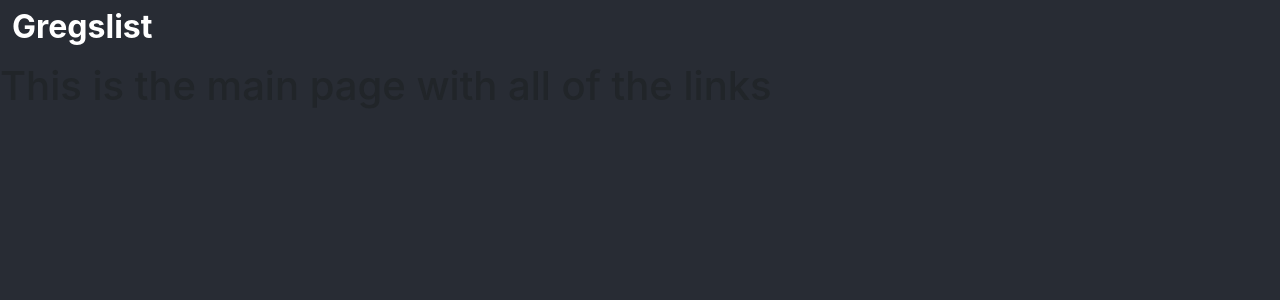
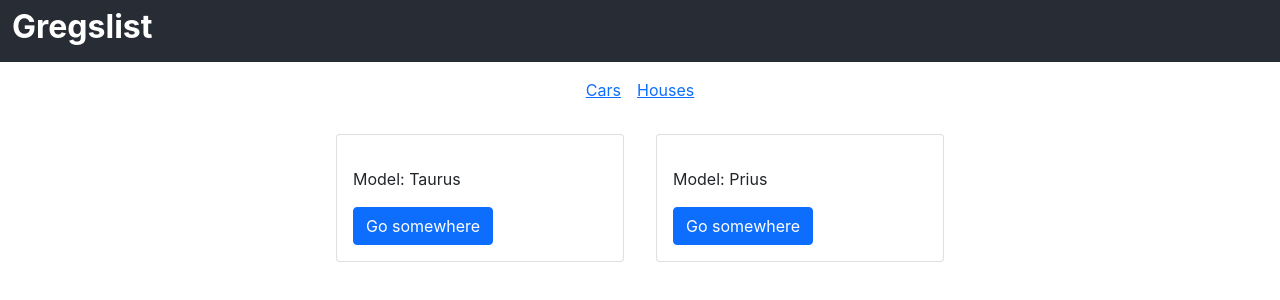
Before and after one commit to christopherfelt/gregslist-react-amplify, a React (Create React App) app: page /cars in a window 1280 px wide. Shown: the top 300 px of the page. Built offline with nearby package versions, Linux system fonts and the light colour scheme.

Commit message:
added cars page

```diff
--- a/src/App.css
+++ b/src/App.css
@@ -1,6 +1,3 @@
-
-
-
 .navbar {
   background-color: #282c34;
 }
--- a/src/App.js
+++ b/src/App.js
@@ -1,21 +1,34 @@
-import {Navbar, Container, Nav, NavDropdown} from "react-bootstrap"
+import {Container, Row, Col} from "react-bootstrap"
 import { BrowserRouter as Router, Switch, Route, Link } from "react-router-dom";
 
+import NavBar from "./components/NavBar";
+import Cars from './components/Cars'
+
 import "bootstrap/dist/css/bootstrap.css";
-
 import './App.css';
-import Main from './components/Main'
 
 function App() {
   return (
-    <div className="background">
-      <Navbar className="navbar" expand="lg" >
-        <Container fluid>
-          <h1 className="brand">Gregslist</h1>
-        </Container>
-      </Navbar>
-      <Main />
-    </div>
+    <Router>
+      <NavBar />
+      <Container>
+        <Row>
+          <Col className="d-flex justify-content-center">
+            <div className="p-3">
+              <Link to="/cars"><span className="mx-2">Cars</span></Link>
+              <Link to="/houses"><span className="mx-2">Houses</span></Link>
+            </div>
+          </Col>
+        </Row>
+      </Container>
+      <Switch>
+        <Route path="/cars" exact component={Cars} />
+        {/* <Route path="/boards" exact component={Boards} /> */}
+        {/* <Route path="/boarddetail/:boardId" component={BoardDetail} /> */}
+
+      </Switch>
+    </Router>
+
 
   );
 }
--- /dev/null
+++ b/src/components/Cars.js
@@ -0,0 +1,28 @@
+import React from 'react'
+import { Container, Row, Col, Card, Button } from 'react-bootstrap'
+
+import ItemCard from "./ItemCard"
+
+export default function Cars() {
+
+
+    const carData = [
+        {user: "me", make: "Ford", model: "Taurus", price: 1934, },
+        {user: "me", make: "Chevy", model: "Prius", price: 2345, }
+    ]
+
+    return (
+        <Container fluid>
+            <Row>
+                <Col className="d-flex justify-content-center">
+                    {
+                        carData.map((car) => (
+                            <ItemCard itemData={car} />
+                        ))
+                    }
+
+                </Col>
+            </Row>
+        </Container>
+    )
+};
--- /dev/null
+++ b/src/components/ItemCard.js
@@ -0,0 +1,18 @@
+import React from "react";
+import { Card, Button } from 'react-bootstrap'
+
+export default function ItemCard({itemData}) {
+  return (
+    <Card style={{ width: "18rem" }} className="m-3">
+      {/* <Card.Img variant="top" src="holder.js/100px180" /> */}
+      <Card.Body>
+        <Card.Title>{itemData.title}</Card.Title>
+        <Card.Text>
+            {itemData.description}
+        </Card.Text>
+        {itemData.model ? (<Card.Text>Model: {itemData.model} </Card.Text>) : "" }
+        <Button variant="primary">Go somewhere</Button>
+      </Card.Body>
+    </Card>
+  );
+}
--- /dev/null
+++ b/src/components/NavBar.js
@@ -0,0 +1,13 @@
+import React from 'react'
+import {Navbar, Container} from "react-bootstrap"
+
+
+export default function NavBar() {
+    return (
+        <Navbar className="navbar" expand="lg" >
+            <Container fluid>
+                <h1 className="brand">Gregslist</h1>
+            </Container>
+        </Navbar>
+    )
+}
```
